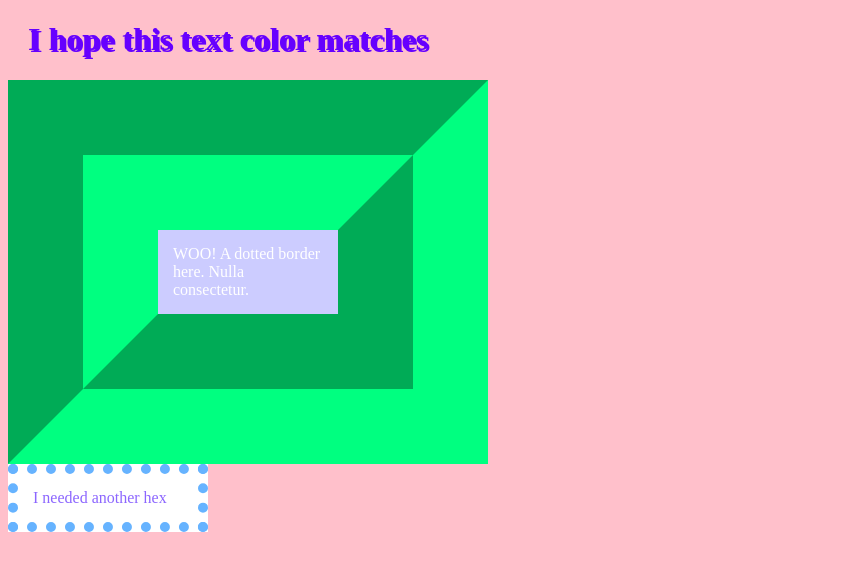
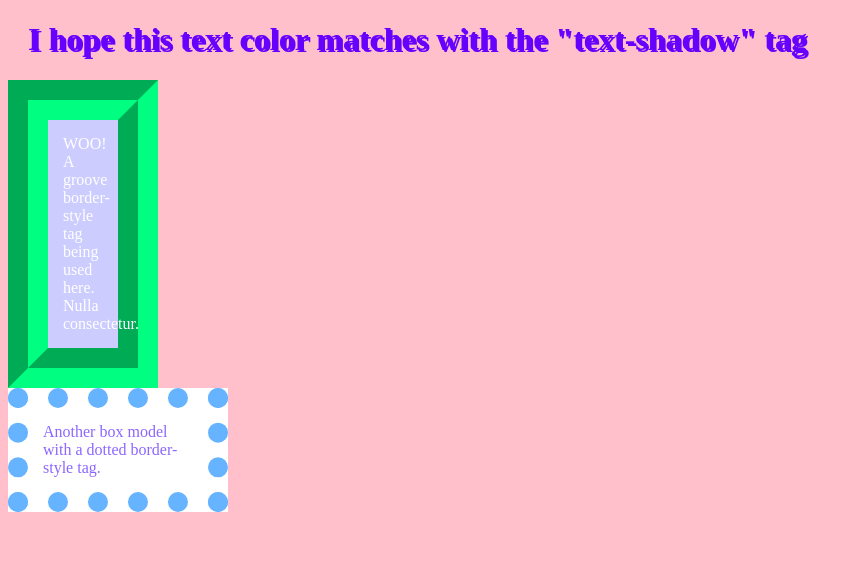
Before and after one commit to ily27/site2b, a plain HTML site: page index.html in a window 1280 px wide. Shown: the whole page, without its empty margins (0-864 px from the left). Drawn offline with Linux system fonts and the light colour scheme.

Commit message:
site2b tweak

```diff
--- a/index.html
+++ b/index.html
@@ -5,9 +5,9 @@
 </head>
 <body>
 
-<h1>I hope this text color matches</h1>
-<div id="dogs">WOO! A dotted border here. Nulla consectetur.</div>
-<div id=hex>I needed another hex</div>
+<h1>I hope this text color matches with the "text-shadow" tag</h1>
+<div id="dogs">WOO! A groove border-style tag being used here. Nulla consectetur.</div>
+<div id=hex>Another box model with a dotted border-style tag.</div>
 
 </body>
 </html>
--- a/mystyle.css
+++ b/mystyle.css
@@ -12,8 +12,8 @@ h1 {
   color: 	#fff;
   padding: 15px;
   background: #ccccff;
-  width: 150px;
-  border: 150px;
+  width: 40px;
+  border: 40px;
   border-style: groove;
   border-color: #00FF80;
   margin-right: 100px;
@@ -24,7 +24,7 @@ h1 {
   padding: 15px;
 background: #FFF;
   width: 150px;
-  border: 10px;
+  border: 20px;
   border-style: dotted;
   border-color: #66b3ff;
   margin-bottom: 100px;
```
